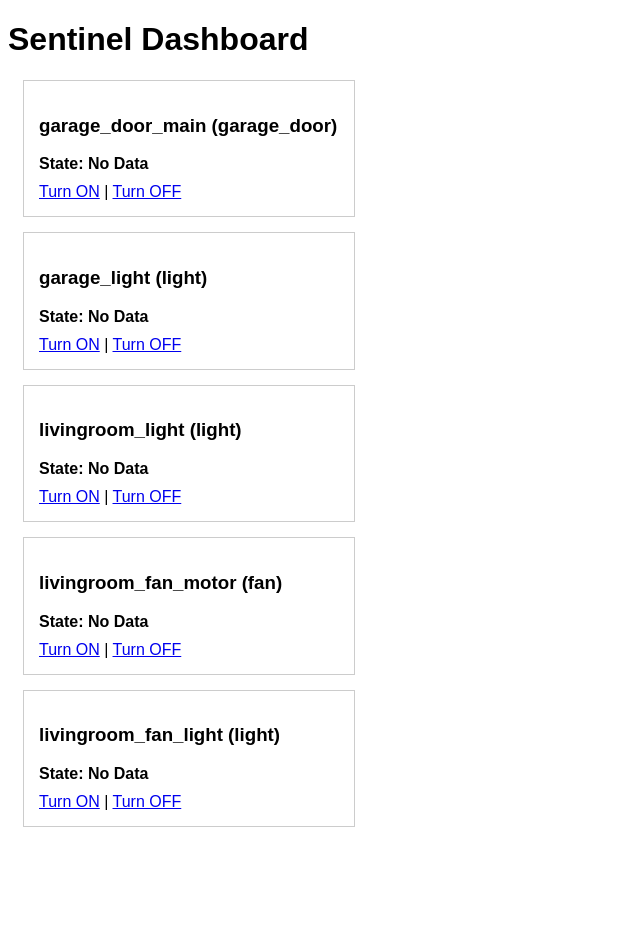
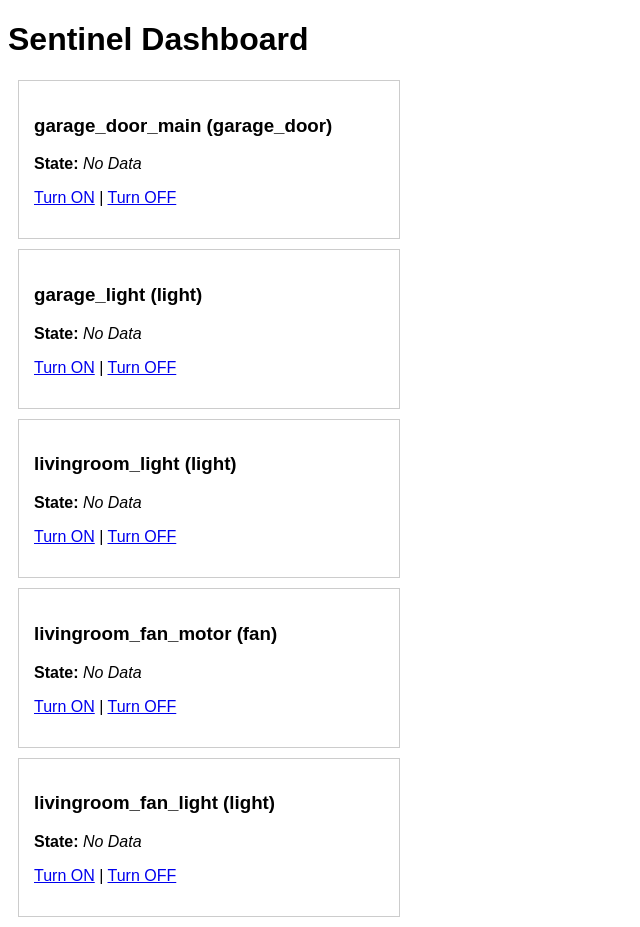
Before and after one commit to twbaty/sentinel, a Flask app: page / in a window 1280 px wide. Shown: the whole page, without its empty margins (0-640 px from the left). Before the commit the page ends 827 px from the top, so only its background shows below. Run offline with Flask 3, Linux system fonts and the light colour scheme.

Commit message:
Refactor device box styles and state presentation
Updated device box styling and improved state display.

```diff
--- a/dashboard/templates/index.html
+++ b/dashboard/templates/index.html
@@ -7,13 +7,10 @@
         .device-box {
             border: 1px solid #ccc;
             padding: 15px;
-            margin: 15px;
-            width: 300px;
+            margin: 10px;
+            width: 350px;
         }
-        .state {
-            font-weight: bold;
-            margin-bottom: 10px;
-        }
+        pre { background: #eee; padding: 5px; }
     </style>
 </head>
 <body>
@@ -24,17 +21,17 @@
 <div class="device-box">
     <h3>{{ name }} ({{ device.class }})</h3>
 
-    <div class="state">
     {% if device.last_state %}
-            State:
+        <strong>State:</strong>
         <pre>{{ device.last_state }}</pre>
     {% else %}
-            State: No Data
+        <strong>State:</strong> <em>No Data</em>
     {% endif %}
-    </div>
 
+    <p>
         <a href="/command/{{ name }}/on">Turn ON</a> |
         <a href="/command/{{ name }}/off">Turn OFF</a>
+    </p>
 </div>
 {% endfor %}
 
```
Lines whose indentation alone changed are shown as unchanged.
